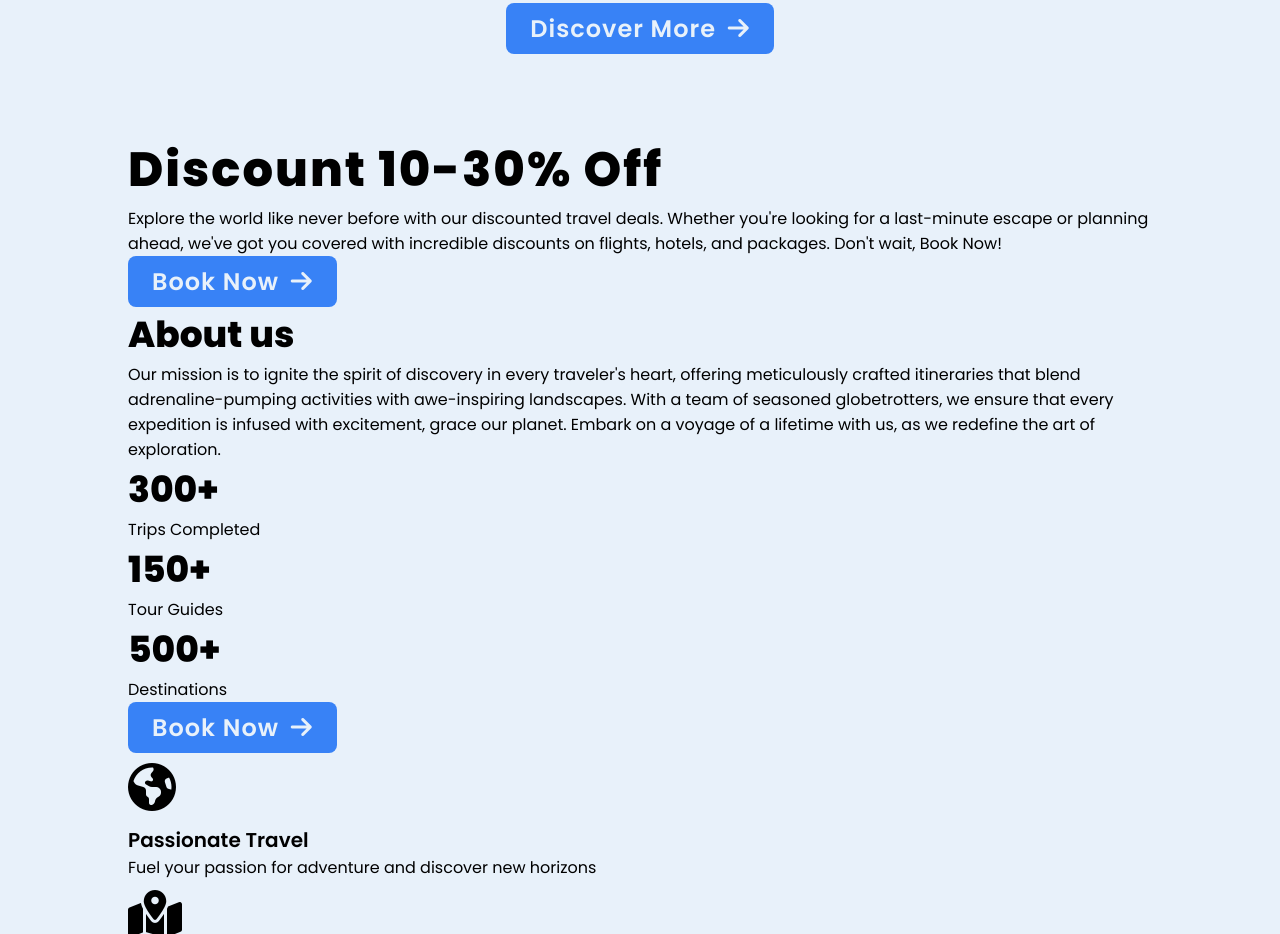
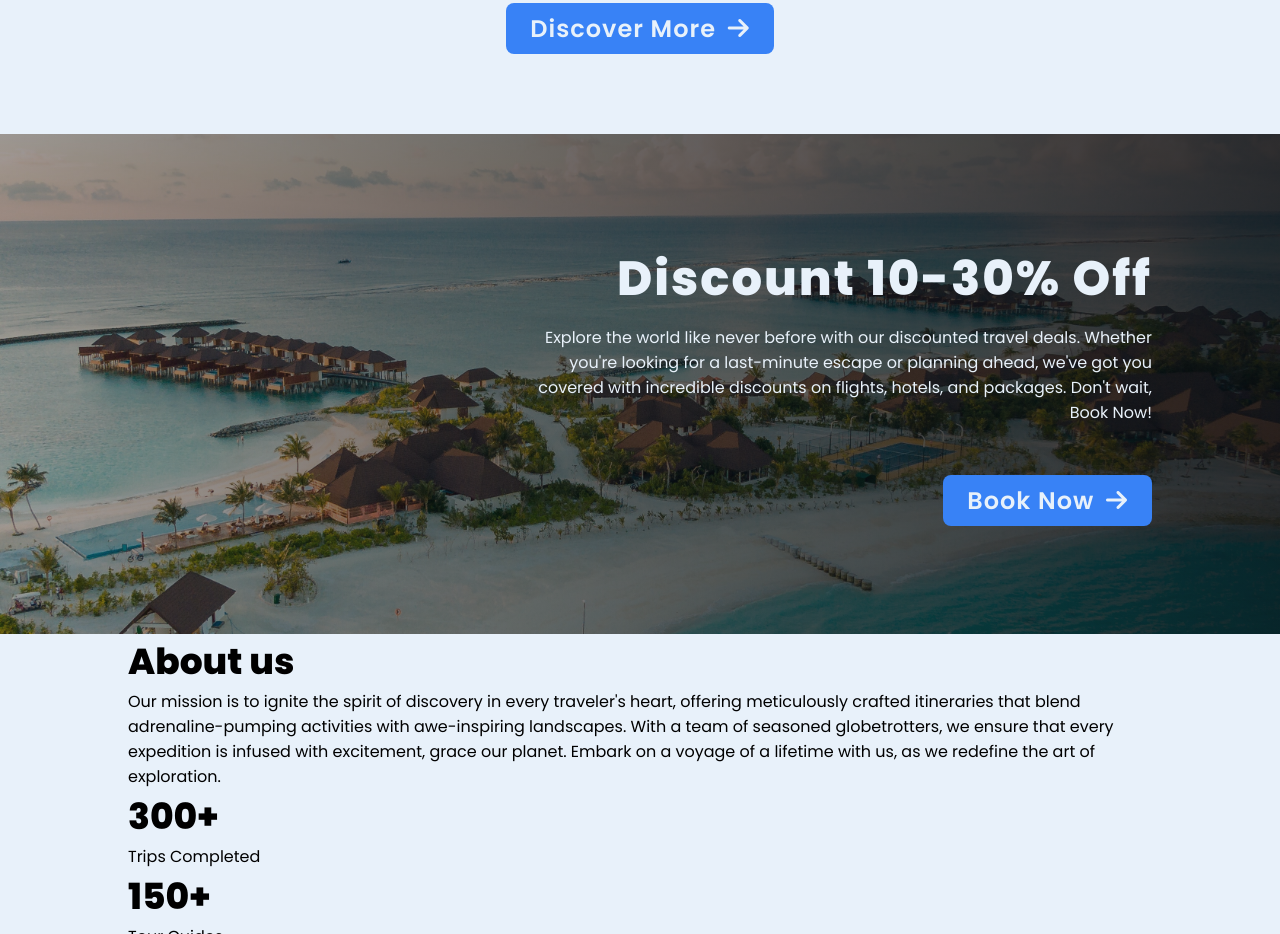
Before and after one commit to devSouvikb/CODSOFT, a plain HTML site: page 01-Landing-Page/index.html in a window 1280 px wide. Shown: the part 2152-3086 px from the top of the page. Drawn offline with Linux system fonts and the light colour scheme.

Commit message:
added parallax section styles

```diff
--- a/01-Landing-Page/style.css
+++ b/01-Landing-Page/style.css
@@ -266,3 +266,34 @@ nav {
   color: var(--primary-color);
   margin-right: 5px;
 }
+
+/* prallax section */
+.prallax {
+  height: 500px;
+  width: 100%;
+  position: relative;
+  background: linear-gradient(to left, #090d12d6, #0f151d60),
+    url(./assets/maldives-img.jpg);
+  background-position: center;
+  background-size: cover;
+  background-repeat: no-repeat;
+  background-attachment: fixed;
+  display: flex;
+  align-items: center;
+}
+
+.parallax-container {
+  color: var(--light-bg-color);
+  text-align: right;
+  display: flex;
+  justify-content: flex-end;
+}
+
+.parallax-txt-container {
+  width: 60%;
+}
+
+.parallax-txt-container p {
+  margin-top: 10px;
+  margin-bottom: 50px;
+}
```
